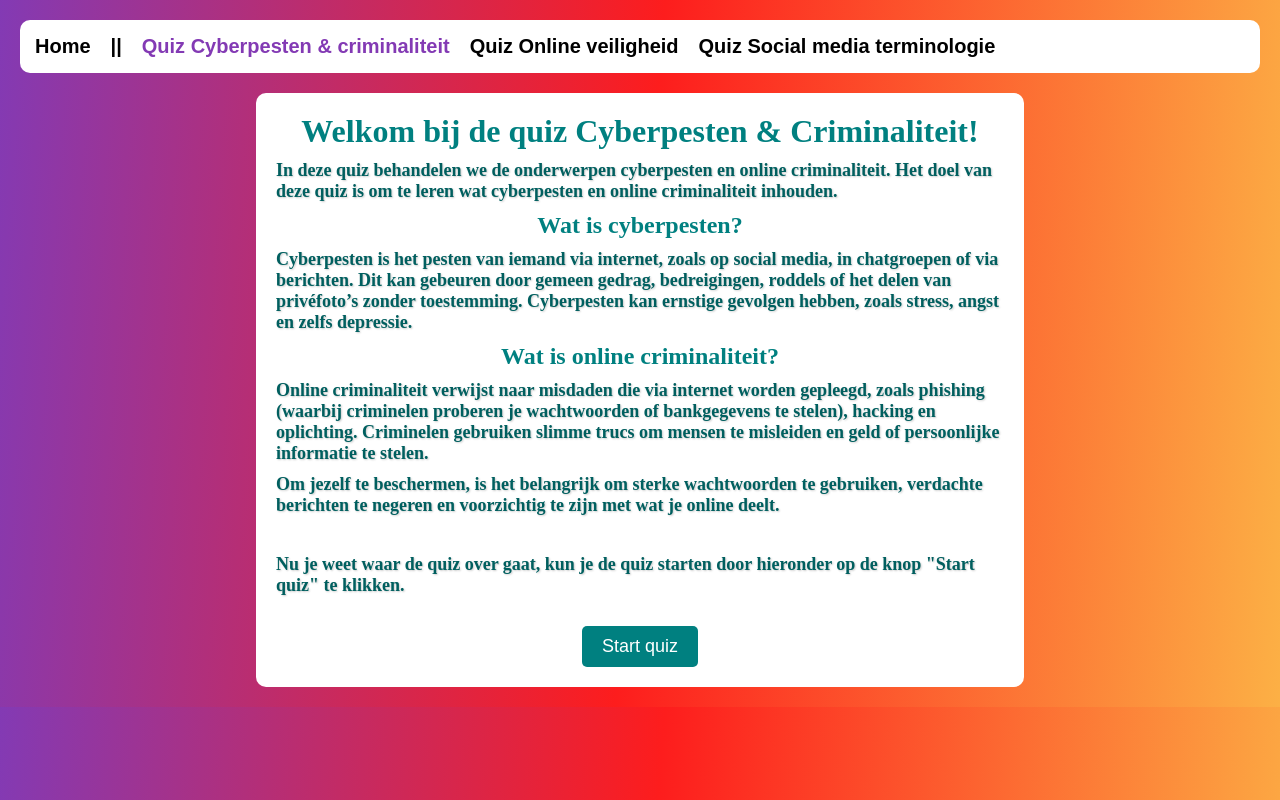
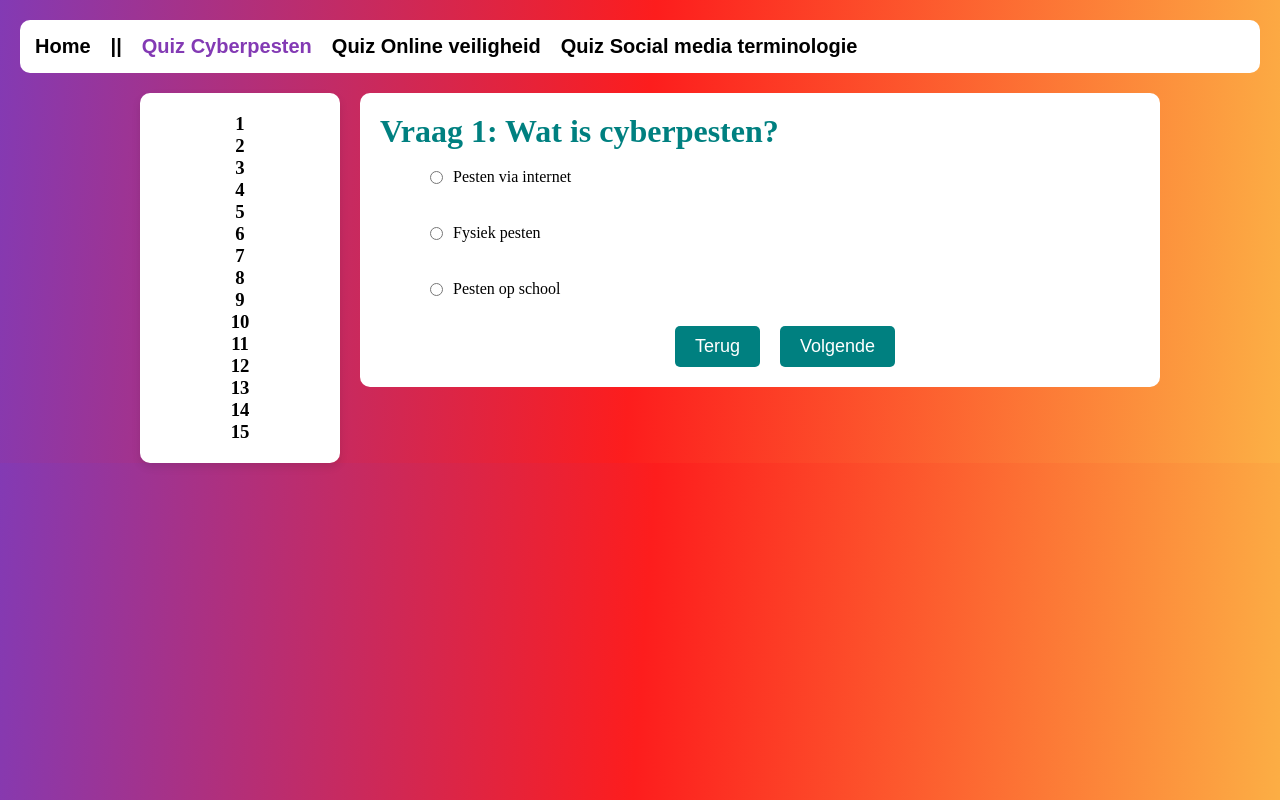
Before and after one commit to aRandomMenno/glr_quizzy, a plain HTML site: page rianne/cyber.html in a window 1280 px wide. Both pictures are taken after a click on the button "Start quiz". Drawn offline with Linux system fonts and the light colour scheme.

Commit message:
Quiz Rianne bezig!

```diff
--- a/rianne/css/style.css
+++ b/rianne/css/style.css
@@ -62,7 +62,7 @@ body {
     text-shadow: 1px 1px 2px rgba(0, 0, 0, 0.2); /* Zachte schaduw voor diepte */
 }
 
-.start-btn {
+#start-btn {
     background-color: #008080; /* Zelfde kleur als de tekst */
     color: white;
     padding: 10px 20px;
@@ -74,6 +74,131 @@ body {
     margin-top: 20px; /* Zorgt voor ruimte boven de knop */
 }
 
-.start-btn:hover {
+#start-btn:hover {
     background-color: #005F5F; /* Donkerder groen voor hover effect */
 }
+
+.container {
+    display: flex;
+    flex-direction: row; /* Zorgt ervoor dat .side en .quiz naast elkaar komen */
+    align-items: flex-start; /* Zorgt ervoor dat de items bovenaan worden uitgelijnd */
+    gap: 20px; /* Ruimte tussen .side en .quiz */
+    margin-top: 20px; /* Ruimte boven de container */
+    width: 100%; /* Volledige breedte van het scherm */
+    max-width: 1200px; /* Maximaliseer de breedte van de container */
+    margin: 0 auto; /* Centreert de container horizontaal */
+}
+
+.side {
+    background-color: #fff;
+    border-radius: 10px;
+    width: 25%; /* Zet de breedte van de zijbalk */
+    max-width: 200px;
+    padding: 20px;
+    display: flex;
+    flex-direction: column;
+    align-items: center;
+    gap: 10px;
+    box-shadow: 0 4px 8px rgba(0, 0, 0, 0.1); /* Lichte schaduw voor diepte */
+    margin-left: 100px;
+}
+
+.side h3 {
+    text-align: center;
+}
+
+.quiz {
+    background-color: #fff;
+    border-radius: 10px;
+    width: 70%; /* Maak de quiz breder dan de zijbalk */
+    max-width: 800px;
+    padding: 20px;
+    display: flex;
+    flex-direction: column;
+    align-items: flex-start; /* Zorgt ervoor dat de inhoud links wordt uitgelijnd */
+    gap: 10px;
+}
+
+.quiz, .side {
+    display: none;
+}
+
+.quiz h1, .quiz h2, .side h1, .side h2 {
+    color: #008080; /* Tealgroen, modern */
+}
+
+.quiz p, .side p {
+    color: #005F5F;
+    font-size: 18px;
+    font-weight: 600;
+    text-shadow: 1px 1px 2px rgba(0, 0, 0, 0.2); /* Zachte schaduw voor diepte */
+}
+
+form {
+    display: flex;
+    flex-direction: column; /* Zorgt ervoor dat de radio-buttons onder elkaar staan */
+    gap: 10px; /* Optionele ruimte tussen de radio-buttons */
+    align-items: flex-start; /* Zorgt ervoor dat de radio-buttons links uitgelijnd zijn */
+}
+
+label {
+    display: flex;
+    align-items: center; /* Zorgt ervoor dat de radio-buttons en tekst goed uitgelijnd zijn */
+    justify-content: flex-start; /* Zorgt ervoor dat de inhoud links uitgelijnd wordt */
+    margin-left: 50px;
+}
+
+label input {
+    margin-right: 10px; /* Voegt ruimte toe tussen de radio-button en de tekst */
+}
+
+.button-container {
+    display: flex; /* Zet de container in flex-modus */
+    gap: 20px; /* Voeg ruimte toe tussen de knoppen */
+    justify-content: center; /* Centreert de knoppen horizontaal */
+    margin-left: 50px;
+}
+
+/* Standaard kleur voor de vraagnummers */
+.side .vraag {
+    color: #000; /* Zwart voor standaard */
+    font-size: 24px; /* Grotere tekst */
+    font-weight: bold; /* Maak het vetgedrukt */
+    text-align: center; /* Zorgt ervoor dat de tekst gecentreerd is */
+    padding: 10px; /* Voeg wat ruimte toe rondom het nummer */
+    margin: 5px 0; /* Voeg ruimte toe boven en onder het nummer */
+    border-radius: 50%; /* Maak het nummer rond */
+    width: 40px; /* Zorg ervoor dat het een cirkel wordt */
+    height: 40px; /* Zorg ervoor dat het een cirkel wordt */
+    display: flex;
+    justify-content: center;
+    align-items: center;
+}
+
+/* Kleur voor de actieve vraag */
+.side .vraag.actief {
+    color: white; /* Maak de tekst wit */
+    background-color: #008080; /* Tealgroene achtergrond voor actieve vraag */
+    box-shadow: 0px 0px 10px rgba(0, 0, 0, 0.2); /* Schaduw voor diepte */
+}
+
+
+/* Verberg de quiz en de side initieel */
+.quiz, .side {
+    display: none;
+}
+
+/* Button styling */
+#volgende-btn, #terug-btn {
+    background-color: #008080;
+    color: white;
+    padding: 10px 20px;
+    border: none;
+    border-radius: 5px;
+    font-size: 18px;
+    cursor: pointer;
+}
+
+#volgende-btn:hover, #terug-btn:hover {
+    background-color: #005F5F;
+}
--- a/rianne/cyber.html
+++ b/rianne/cyber.html
@@ -3,35 +3,66 @@
 <head>
     <meta charset="UTF-8">
     <meta name="viewport" content="width=device-width, initial-scale=1.0">
-    <title>Document</title>
+    <title>Quiz Cyberpesten & Online criminaliteit</title>
     <link rel="stylesheet" href="css/style.css">
+    <script src="js/script.js" defer></script>
 </head>
 <body>
 
     <div class="nav">
-        <a href="#home">Home</a>
+        <a href="..">Home</a>
         <a href="#">||</a>
-        <a href="cyber.html" id="active">Quiz Cyberpesten & criminaliteit</a>
+        <a href="cyber.html" id="active">Quiz Cyberpesten</a>
         <a href="#Menno">Quiz Online veiligheid</a>
         <a href="#Yara">Quiz Social media terminologie</a>
     </div>
 
     <div class="cyber">
         <h1>Welkom bij de quiz Cyberpesten & Criminaliteit!</h1>
-        <p>In deze quiz behandelen we de onderwerpen cyberpesten en online criminaliteit. Het doel van deze quiz is om te leren wat cyberpesten en online criminaliteit inhouden.</p>
-
+        <p>In deze quiz behandelen we het onderwerp cyberpesten. Het doel van deze quiz is om te leren wat cyberpesten inhoudt.</p>
         <h2>Wat is cyberpesten?</h2>
         <p>Cyberpesten is het pesten van iemand via internet, zoals op social media, in chatgroepen of via berichten. Dit kan gebeuren door gemeen gedrag, bedreigingen, roddels of het delen van privéfoto’s zonder toestemming. Cyberpesten kan ernstige gevolgen hebben, zoals stress, angst en zelfs depressie.</p>
-
-        <h2>Wat is online criminaliteit?</h2>
-        <p>Online criminaliteit verwijst naar misdaden die via internet worden gepleegd, zoals phishing (waarbij criminelen proberen je wachtwoorden of bankgegevens te stelen), hacking en oplichting. Criminelen gebruiken slimme trucs om mensen te misleiden en geld of persoonlijke informatie te stelen.</p>
-
-        <p>Om jezelf te beschermen, is het belangrijk om sterke wachtwoorden te gebruiken, verdachte berichten te negeren en voorzichtig te zijn met wat je online deelt.</p>
-
         <br>
         <p>Nu je weet waar de quiz over gaat, kun je de quiz starten door hieronder op de knop "Start quiz" te klikken.</p>
+        <button id="start-btn">Start quiz</button>
+    </div>
 
-        <button class="start-btn">Start quiz</button>
+    <div class="container">
+        <div class="side">
+            <h3 id="vraag1" class="vraag-num">1</h3>
+            <h3 id="vraag2" class="vraag-num">2</h3>
+            <h3 id="vraag3" class="vraag-num">3</h3>
+            <h3 id="vraag4" class="vraag-num">4</h3>
+            <h3 id="vraag5" class="vraag-num">5</h3>
+            <h3 id="vraag6" class="vraag-num">6</h3>
+            <h3 id="vraag7" class="vraag-num">7</h3>
+            <h3 id="vraag8" class="vraag-num">8</h3>
+            <h3 id="vraag9" class="vraag-num">9</h3>
+            <h3 id="vraag10" class="vraag-num">10</h3>
+            <h3 id="vraag11" class="vraag-num">11</h3>
+            <h3 id="vraag12" class="vraag-num">12</h3>
+            <h3 id="vraag13" class="vraag-num">13</h3>
+            <h3 id="vraag14" class="vraag-num">14</h3>
+            <h3 id="vraag15" class="vraag-num">15</h3>
+        </div>
+        <div class="quiz">
+            <h1 id="vraag-titel">Vraag 1: Wat is cyberpesten?</h1><br>
+            <form id="quiz-form">
+                <label>
+                    <input type="radio" name="topic" value="pesten_internet"> Pesten via internet
+                </label><br>
+                <label>
+                    <input type="radio" name="topic" value="pesten_fysiek"> Fysiek pesten
+                </label><br>
+                <label>
+                    <input type="radio" name="topic" value="pesten_school"> Pesten op school
+                </label><br>
+            </form>
+            <div class="button-container">
+                <button class="terug-btn" id="terug-btn" data-visible="false">Terug</button>
+                <button class="volgende-btn" id="volgende-btn" disabled>Volgende</button>
+            </div>
+        </div>
     </div>
 
 
--- /dev/null
+++ b/rianne/js/script.js
@@ -0,0 +1,44 @@
+document.addEventListener("DOMContentLoaded", function() {
+    const startButton = document.getElementById("start-btn");
+    const quiz = document.querySelector(".quiz");
+    const side = document.querySelector(".side");
+    const cyber = document.querySelector(".cyber");
+    const vraagNummers = document.querySelectorAll(".side .vraag");
+    const volgendeButton = document.querySelector(".volgende-btn");
+    let huidigeVraag = 1;
+
+    // Verberg de quiz en side bij de start
+    quiz.style.display = "none";
+    side.style.display = "none";
+
+    // Event listener voor de startknop
+    startButton.addEventListener("click", function() {
+        // Maak quiz en side zichtbaar
+        quiz.style.display = "block";
+        side.style.display = "block";
+
+        // Verberg de welkomstboodschap
+        cyber.style.display = "none";
+
+        // Markeer de eerste vraag als actief
+        vraagNummers[huidigeVraag - 1].classList.add("actief");
+    });
+
+    // Event listener voor de volgende knop
+    volgendeButton.addEventListener("click", function() {
+        // Verwijder de actieve klasse van de vorige vraag
+        vraagNummers[huidigeVraag - 1].classList.remove("actief");
+
+        // Verhoog het vraagnummer
+        huidigeVraag++;
+
+        // Zorg ervoor dat we niet verder gaan dan de laatste vraag
+        if (huidigeVraag <= 15) {
+            // Markeer de nieuwe vraag als actief
+            vraagNummers[huidigeVraag - 1].classList.add("actief");
+
+            // Update de inhoud van de quiz naar de volgende vraag
+            quiz.querySelector("h1").textContent = `Vraag ${huidigeVraag}: Wat is cyberpesten?`; // Hier kun je de vraaginhoud aanpassen
+        }
+    });
+});
```
